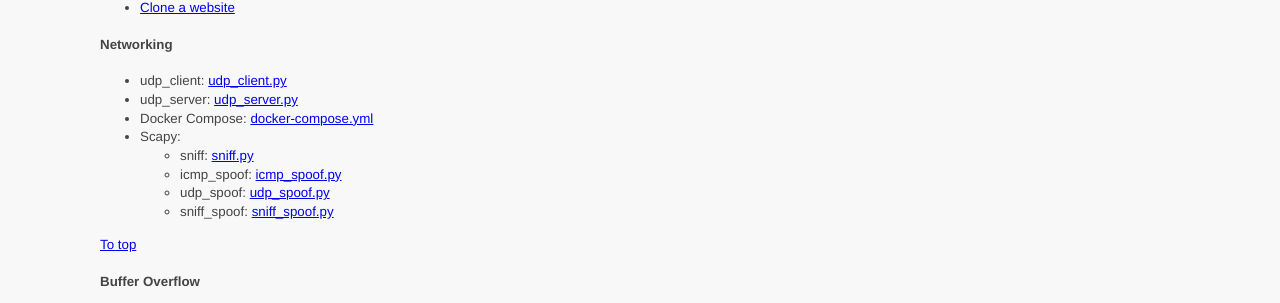
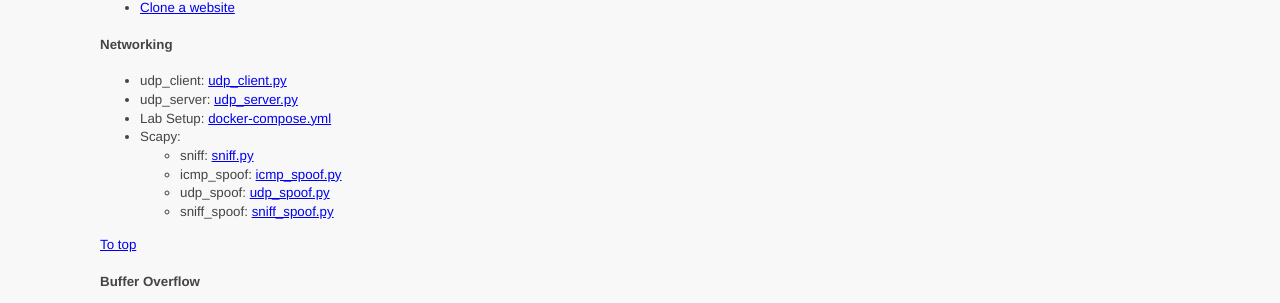
Before and after one commit to ycpcs/cs335-spring2025, a Jekyll site: the page built from notes/index.md, in a window 1280 px wide and 900 px high. Shown: the part 297-600 px from the top of the window. Built offline with Jekyll 4.4.1, drawn with Linux system fonts in a browser that asks for light colours.

Commit message:
lab setup

```diff
--- a/notes/index.md
+++ b/notes/index.md
@@ -21,7 +21,7 @@ This page contains links to notes and code snippets.
 #### Networking
 - udp_client: <a href=".\network\udp_client.txt" target="_blank">udp_client.py</a>
 - udp_server: <a href=".\network\udp_server.txt" target="_blank">udp_server.py</a>
-- Docker Compose: <a href=".\network\docker-compose.yml" target="_blank">docker-compose.yml</a>
+- Lab Setup: <a href=".\network\docker-compose.yml" target="_blank">docker-compose.yml</a>
 - Scapy:
   - sniff: <a href=".\network\sniff.txt" target="_blank">sniff.py</a>
   - icmp_spoof: <a href=".\network\icmp_spoof.txt" target="_blank">icmp_spoof.py</a>
```
